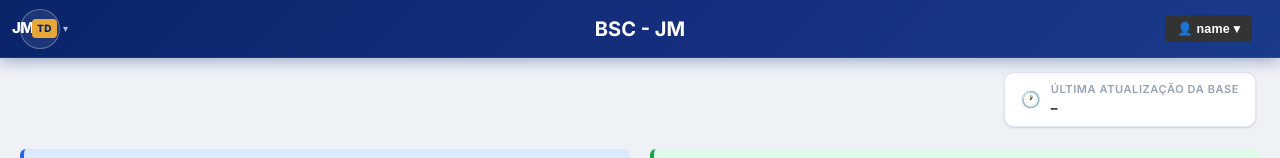
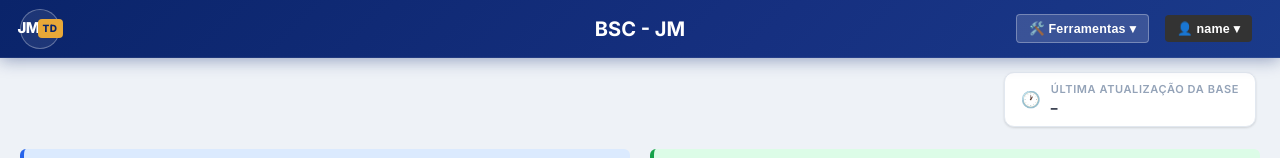
Before and after one commit to thamirisasantosb-code/BSC_JM, a website: page index.html in a window 1280 px wide. Shown: the top 158 px of the page. Drawn offline with nearby package versions, Linux system fonts and the light colour scheme; no server answers; sample sign-in values are in the browser's storage; a script that the page names is missing.

Commit message:
Mover menu Ferramentas para o canto superior direito para evitar sobreposição

```diff
--- a/index.html
+++ b/index.html
@@ -364,13 +364,18 @@
 
         <header class="excel-header">
             <div class="header-left">
-                <div class="actions-dropdown">
-                    <div class="jm-td-logo" onclick="toggleActionsDropdown(event)" style="cursor: pointer; display: flex; align-items: center;">
+                <a href="index.html" style="cursor: pointer; text-decoration: none; display: flex; align-items: center;">
+                    <div class="jm-td-logo">
                         <span class="jm-text">JM</span>
                         <span class="td-box">TD</span>
-                        <span style="font-size: 10px; margin-left: 6px; color: rgba(255,255,255,0.7);">▾</span>
                     </div>
-                    <div class="actions-dropdown-content" style="left: 0; right: auto; margin-top: 5px;">
+                </a>
+            </div>
+            <div class="header-title" style="font-size: 20px; font-weight: bold; color: #fff;">BSC - JM</div>
+            <div class="header-buttons">
+                <div class="actions-dropdown">
+                    <button onclick="toggleActionsDropdown(event)" style="background: rgba(255,255,255,0.15); border: 1px solid rgba(255,255,255,0.3); color: white; padding: 6px 12px; border-radius: 4px; font-weight: bold; cursor: pointer; display: flex; align-items: center; gap: 6px;">🛠️ Ferramentas ▾</button>
+                    <div class="actions-dropdown-content" style="right: 0; left: auto; margin-top: 5px;">
                         <button class="btn-highlight" onclick="window.toggleManualHighlight()">🔍 Destacar Manuais</button>
                         <button class="btn-toggle-media" id="btn-toggle-media" onclick="toggleMediaColumn()" style="background: #107c41; color: white;">[+] Média</button>
                         <button class="btn-fechamento" onclick="window.open('fechamento_mensal.html','_blank')">📅 Fechamento Mensal</button>
@@ -379,9 +384,6 @@
                         <button class="btn-export" onclick="exportToExcel()">📊 Excel</button>
                     </div>
                 </div>
-            </div>
-            <div class="header-title" style="font-size: 20px; font-weight: bold; color: #fff;">BSC - JM</div>
-            <div class="header-buttons">
                 <div class="profile-dropdown">
                     <button id="btn-profile" onclick="toggleProfileDropdown(event)" style="background: #333; color: white; border: none; padding: 6px 12px; border-radius: 4px; font-weight: bold; cursor: pointer;">👤 Perfil ▾</button>
                     <div class="profile-dropdown-content">
```
